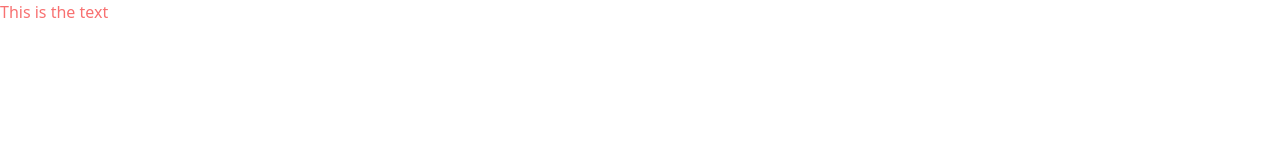
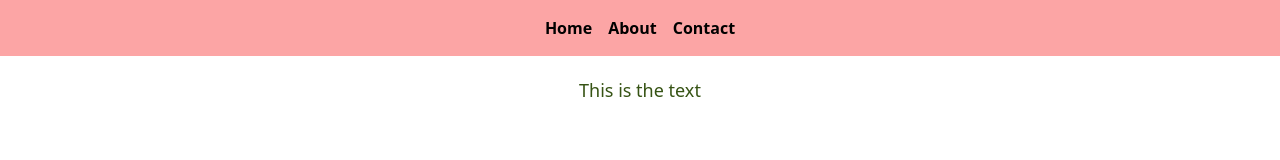
Before and after one commit to arushpsingh/Tailwind-CSS, a plain HTML site: page index.html in a window 1280 px wide. Drawn offline with nearby package versions, Linux system fonts and the light colour scheme.

Commit message:
Tailwind

```diff
--- a/index.html
+++ b/index.html
@@ -8,8 +8,19 @@
     <title>Document</title>
   </head>
   <body>
+    <nav class="p-4 bg-red-300">
+      <ul
+        class="flex space-x-4 justify-center items-center text-center font-bold"
+      >
+        <li class="cursor-pointer">Home</li>
+        <li class="cursor-pointer">About</li>
+        <li class="cursor-pointer">Contact</li>
+      </ul>
+    </nav>
     <div class="container">
-      <h1 class="text-red-400">This is the text</h1>
+      <h1 class="text-lime-900 text-center mt-5 font-sans text-lg">
+        This is the text
+      </h1>
     </div>
   </body>
 </html>
```
Also changed, not shown: tailwind.config.js (added, +7 -0 lines), 1 other file.
